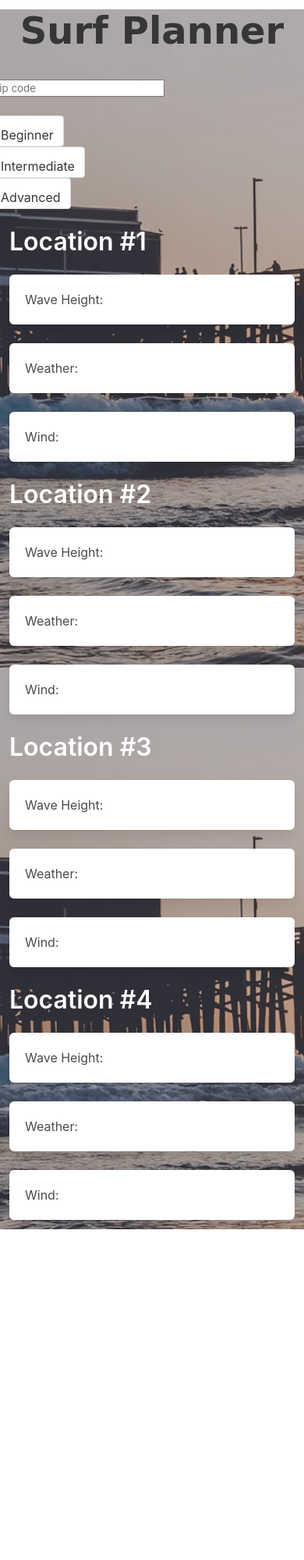
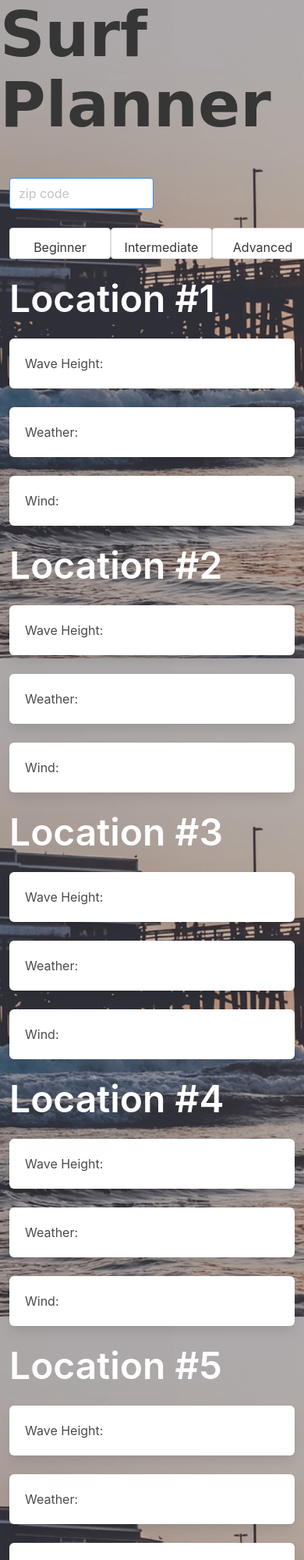
Before and after one commit to Grandpapo/Project-1-JVM, a plain HTML site: page index.html in a window 390 px wide. Shown: the top 2000 px of the page at 78% size. Before the commit the page ends 1576 px from the top, so only its background shows below. Drawn offline with nearby package versions, Linux system fonts and the light colour scheme; a web font is replaced by a local one.

Commit message:
modified html and css

```diff
--- a/assets/style.css
+++ b/assets/style.css
@@ -8,3 +8,11 @@ body {
 header {
   font-family: 'Original Surfer', cursive;
 }
+
+.surf-planner {
+  font-size: 80px;
+}
+
+.zip-code {
+  max-width: 185px;
+}
--- a/index.html
+++ b/index.html
@@ -13,24 +13,24 @@
   <link rel="stylesheet" href="./assets/style.css">
 </head>
 
-<body class="">
+<body>
 
 
   <main>
-    <header class="title is-1 is-full is-flex is-justify-content-space-around mt-3 mb-6 surf-planner">
+    <header class="title is-full is-flex is-justify-content-space-around mb-6 surf-planner">
       Surf Planner
     </header>
 
-    <input class="columns is-centered center is-flex is-justify-content-center" type="number" type="text"
+    <input class="input is-info is-flex ml-3 zip-code" type="number" type="text"
       placeholder="zip code">
-    <div class="columns container mt-5 has-text-centered">
+    <div class="columns container mt-5 ml-3 is-mobile has-text-centered skill-buttons">
       <button class="button column">Beginner</button>
       <button class="button column">Intermediate</button>
       <button class="button column">Advanced</button>
     </div>
 
     <div class="container column is-align-content-space-between results">
-      <h2 class="title has-text-white location-1">
+      <h2 class="title is-1 has-text-white location-1">
         Location #1
       </h2>
       <div class="box location-1-wave-height">
@@ -42,7 +42,7 @@
       <div class="box location-1-wind">
         Wind:
       </div>
-      <h2 class="title has-text-white location-2">
+      <h2 class="title is-1 has-text-white location-2">
         Location #2
       </h2>
       <div class="box location-2-wave-height">
@@ -54,7 +54,7 @@
       <div class="box location-2-wind">
         Wind:
       </div>
-      <h2 class="title has-text-white location-3">
+      <h2 class="title is-1 has-text-white location-3">
         Location #3
       </h2>
       <div class="box location-3-wave-height">
@@ -66,7 +66,7 @@
       <div class="box location-3-wind">
         Wind:
       </div>
-      <h2 class="title has-text-white location-4">
+      <h2 class="title is-1 has-text-white location-4">
         Location #4
       </h2>
       <div class="box location-4-wave-height">
@@ -78,6 +78,18 @@
       <div class="box location-4-wind">
         Wind:
       </div>
+      <h2 class="title is-1 has-text-white location-5">
+        Location #5
+      </h2>
+      <div class="box location-5-wave-height">
+        Wave Height:
+      </div>
+      <div class="box location-5-weather">
+        Weather:
+      </div>
+      <div class="box location-5-wind">
+        Wind:
+      </div>
 
     </div>
 
```
